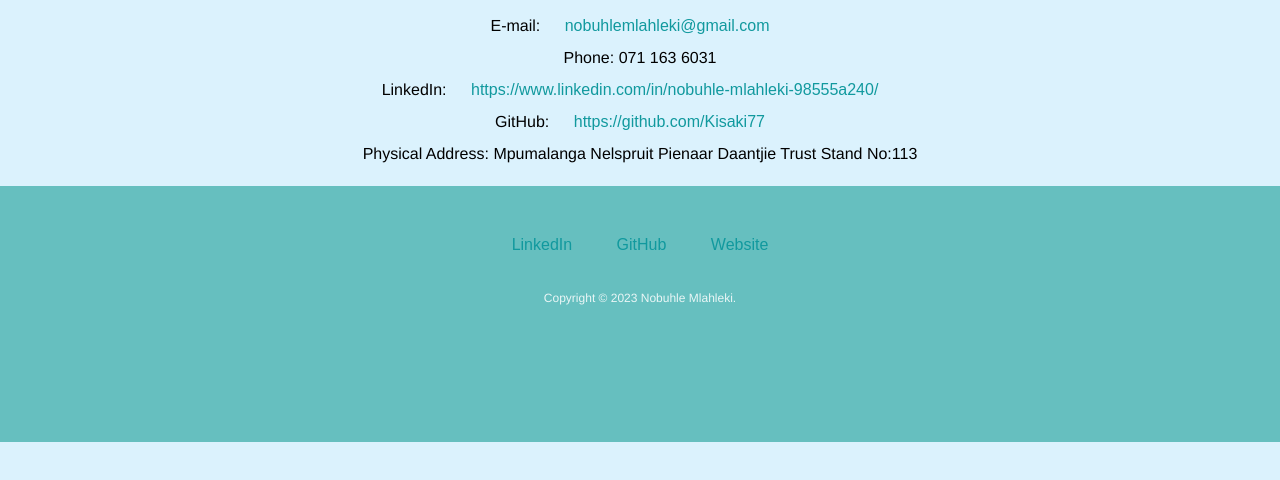
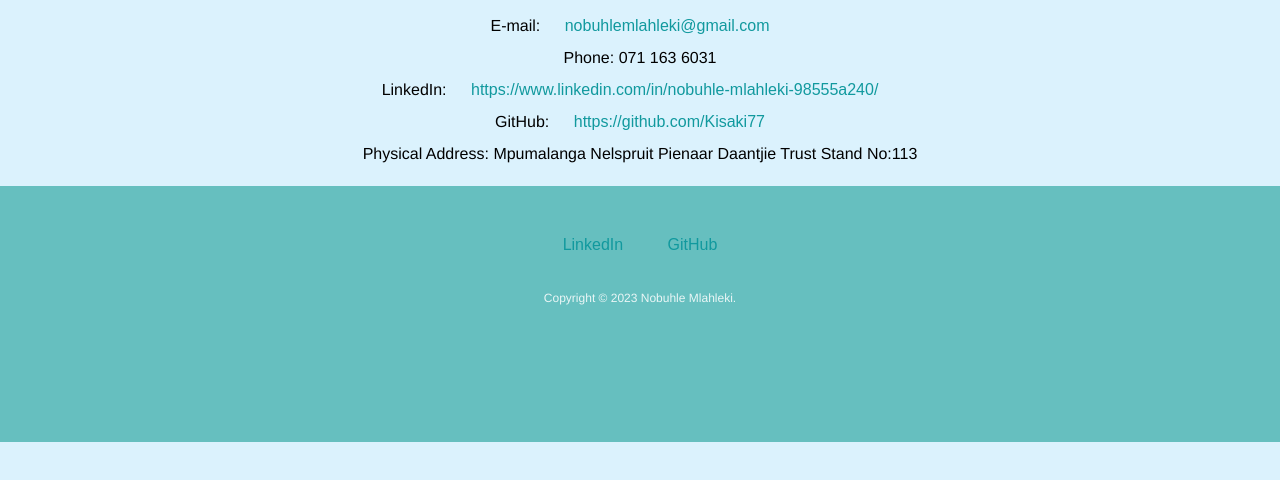
Before and after one commit to Kisaki77/Nobuhle-s-Website, a plain HTML site: page contacts.html in a window 1280 px wide. Shown: the part 210-690 px from the top of the page. Drawn offline with Linux system fonts and the light colour scheme.

Commit message:
Update contacts.html

```diff
--- a/contacts.html
+++ b/contacts.html
@@ -29,7 +29,6 @@
     <div class="bottom-container">
         <a class="footer-link" href="https://www.linkedin.com/in/nobuhle-mlahleki-98555a240/">LinkedIn</a>
         <a class="footer-link" href="https://github.com/Kisaki77">GitHub</a>
-        <a class="footer-link" href="https://kisaki77.github.io/Nobuhle-s-Website/">Website</a>
         <p class="copyright">Copyright © 2023 Nobuhle Mlahleki.</p>
       </div>
 </body>
```
